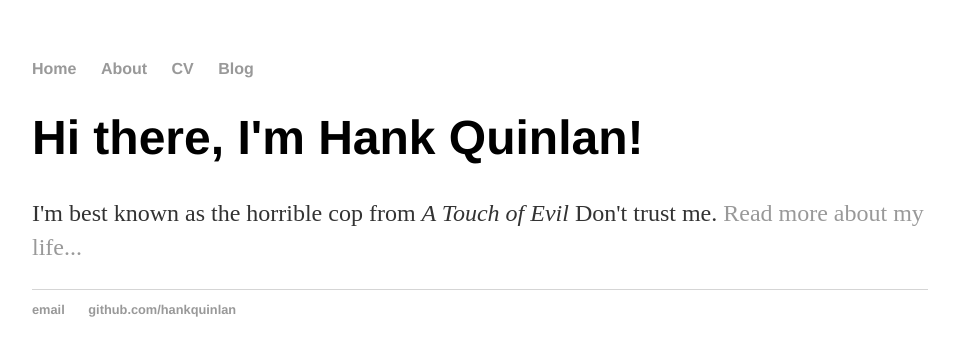
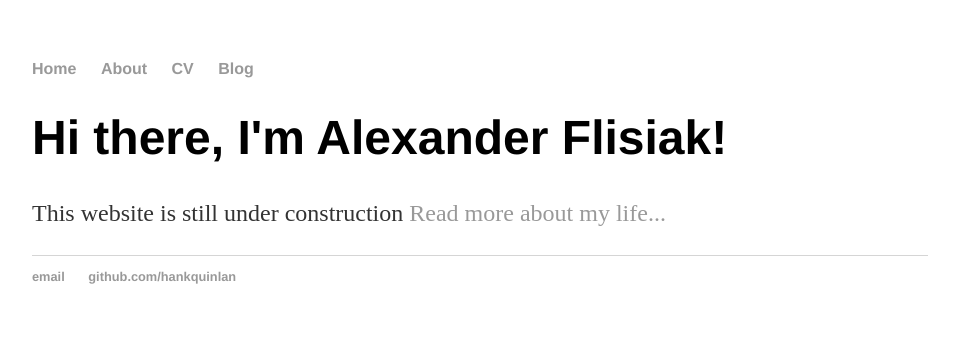
Before and after one commit to aflisiak/aflisiak.github.io, a Jekyll site: the page built from index.html, in a window 1280 px wide. Shown: the top 356 px of the page, without its empty margins (160-1119 px from the left). Built offline with Jekyll 4.4.1, drawn with Linux system fonts in a browser that asks for light colours.

Commit message:
Update index.html

```diff
--- a/index.html
+++ b/index.html
@@ -1,8 +1,8 @@
 ---
 layout: default
-title: Hank Quinlan, Horrible Cop
+title: Alexander Flisiak, BA Computational Linguistics Student @ Uni Tuebingen
 ---
 <div class="blurb">
-	<h1>Hi there, I'm Hank Quinlan!</h1>
-	<p>I'm best known as the horrible cop from <em>A Touch of Evil</em> Don't trust me. <a href="/about">Read more about my life...</a></p>
+	<h1>Hi there, I'm Alexander Flisiak!</h1>
+	<p>This website is still under construction <a href="/about">Read more about my life...</a></p>
 </div><!-- /.blurb -->
```
